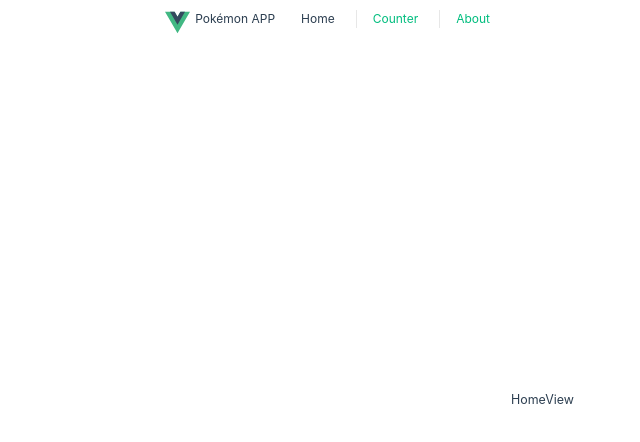
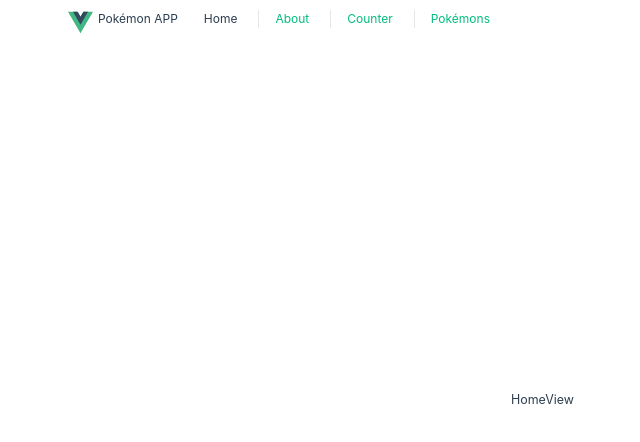
Before and after one commit to maxijayme/vue-component-app, a Vue app: page / in a window 1280 px wide. Shown: the top 442 px of the page, without its empty margins (129-769 px from the left). Built offline with nearby package versions, Linux system fonts and the light colour scheme; the HTML template or start-up script is replaced by a standard one.

Commit message:
pokemons defined childs routes

```diff
--- a/src/App.vue
+++ b/src/App.vue
@@ -1,12 +1,13 @@
 <script setup lang="ts">
 import { RouterView } from 'vue-router'
 import NavBar from '@/shared/components/NavBar.vue'
+import { routerLinks } from './router/links-routes';
 
 </script>
 
 <template>
   <header>
-    <NavBar title="Pokémon APP"/>
+    <NavBar title="Pokémon APP" :links="routerLinks" />
   </header>
 
   <RouterView />
--- a/src/pokemons/layouts/PokemonLayout.vue
+++ b/src/pokemons/layouts/PokemonLayout.vue
@@ -5,5 +5,6 @@
 <template>
   <div>
     <h1>Pokemon Layout</h1>
+    <RouterView />
   </div>
 </template>
--- /dev/null
+++ b/src/pokemons/router/index.ts
@@ -0,0 +1,23 @@
+import type { RouteRecordRaw } from 'vue-router';
+
+const ROUTE_LINK = 'pokemons'
+export const pokemonRoute:RouteRecordRaw = {
+  path: `/${ROUTE_LINK}`,
+  redirect: `${ROUTE_LINK}/list`,
+  component: () => import('@/pokemons/layouts/PokemonLayout.vue'),
+  children: [
+    {
+      path: `${ROUTE_LINK}/list`,
+      component: () => import('@/pokemons/pages/PokemonList.vue')
+    },
+    {
+      path: `${ROUTE_LINK}/by/:id`,
+      component: () => import('@/pokemons/pages/PokemonById.vue')
+    },
+    {
+      path: `${ROUTE_LINK}/search`,
+      component: () => import('@/pokemons/pages/PokemonSearch.vue')
+    }
+  ]
+
+}
--- a/src/router/index.ts
+++ b/src/router/index.ts
@@ -1,6 +1,7 @@
 import { createRouter, createWebHistory } from 'vue-router'
 import HomeView from '@/shared/views/HomeView.vue'
 import AboutView from '@/shared/views/AboutView.vue'
+import { pokemonRoute } from '@/pokemons/router'
 
 const router = createRouter({
   history: createWebHistory(import.meta.env.BASE_URL),
@@ -16,6 +17,11 @@ const router = createRouter({
       component: AboutView,
     },
     {
+      ...pokemonRoute,//ruta padre e hijas definidas en pokemons/router
+      path: '/pokemons',
+      name: 'pokemons'
+    },
+    {
       path: '/counter',
       name: 'counter',
       component: () => import('@/counter/views/CounterView.vue'),
--- /dev/null
+++ b/src/router/links-routes.ts
@@ -0,0 +1,28 @@
+export interface RouterLinks {
+  name: string
+  path: string
+  title: string
+}
+
+export const routerLinks: RouterLinks[] = [
+  {
+    name: 'home',
+    path: '/',
+    title: 'Home'
+  },
+  {
+    name: 'about',
+    path: '/about',
+    title: 'About'
+  },
+  {
+    name: 'counter',
+    path: '/counter',
+    title: 'Counter'
+  },
+  {
+    name: 'pokemons',
+    path: '/pokemons',
+    title: 'Pokémons'
+  }
+]
--- a/src/shared/components/NavBar.vue
+++ b/src/shared/components/NavBar.vue
@@ -1,18 +1,27 @@
 <script setup lang="ts">
+import type { RouterLinks } from '@/router/links-routes';
+
 
 interface Props  {
-  title?: string
+  title?: string,
+  links: Array<RouterLinks>
 }
-defineProps<Props>()
+
+withDefaults(
+  defineProps<Props>(),
+  {title:'CompoApp'}
+)
+
 </script>
 
 <template>
 <nav>
   <img alt="Vue logo" class="logo" src="@/assets/logo.svg" width="25" height="25" />
-  <span>{{ title || 'CompoApp'}}</span>
-  <RouterLink to="/">Home</RouterLink>
-  <RouterLink to="/counter">Counter</RouterLink>
-  <RouterLink to="/about">About</RouterLink>
+  <span>{{ title }}</span>
+  <RouterLink
+    v-for="(route, index) in links"
+    :key="index"
+    :to="route"> {{ route.title }} </RouterLink>
 </nav>
 </template>
 
```
